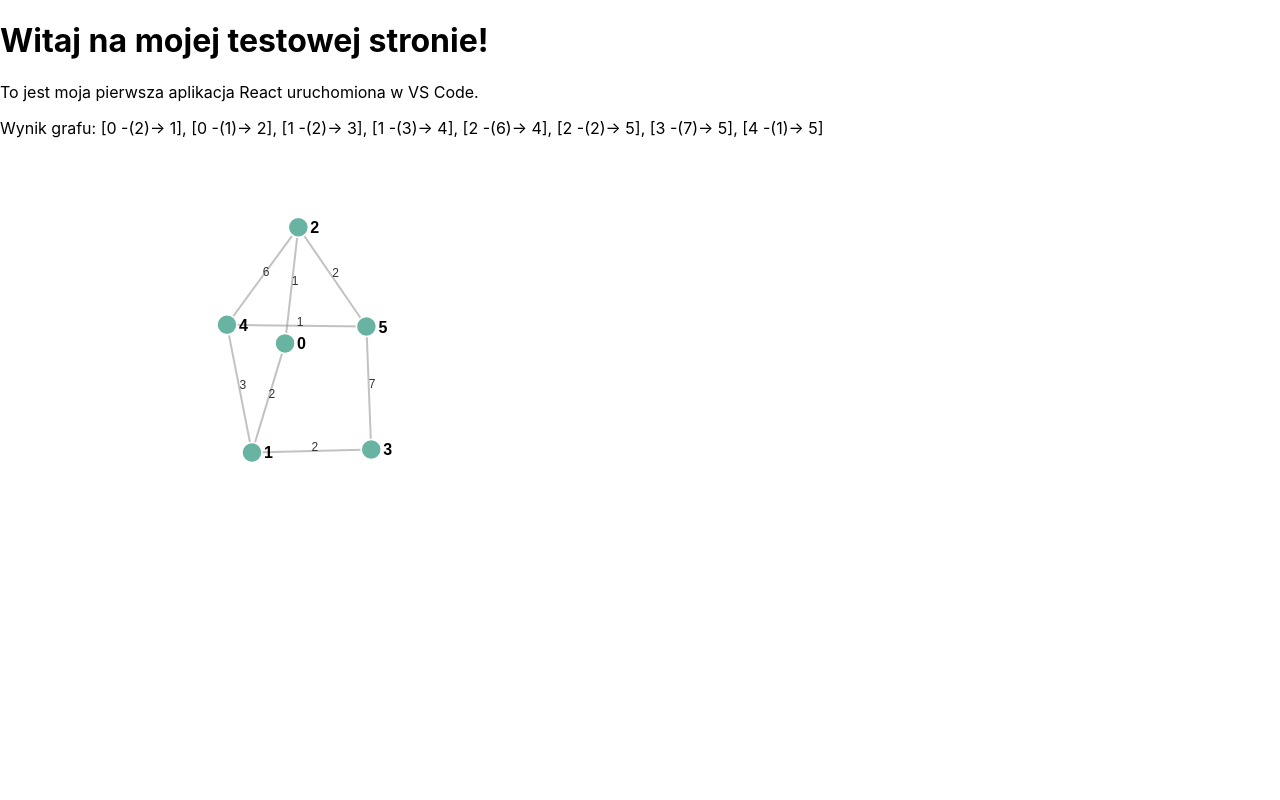
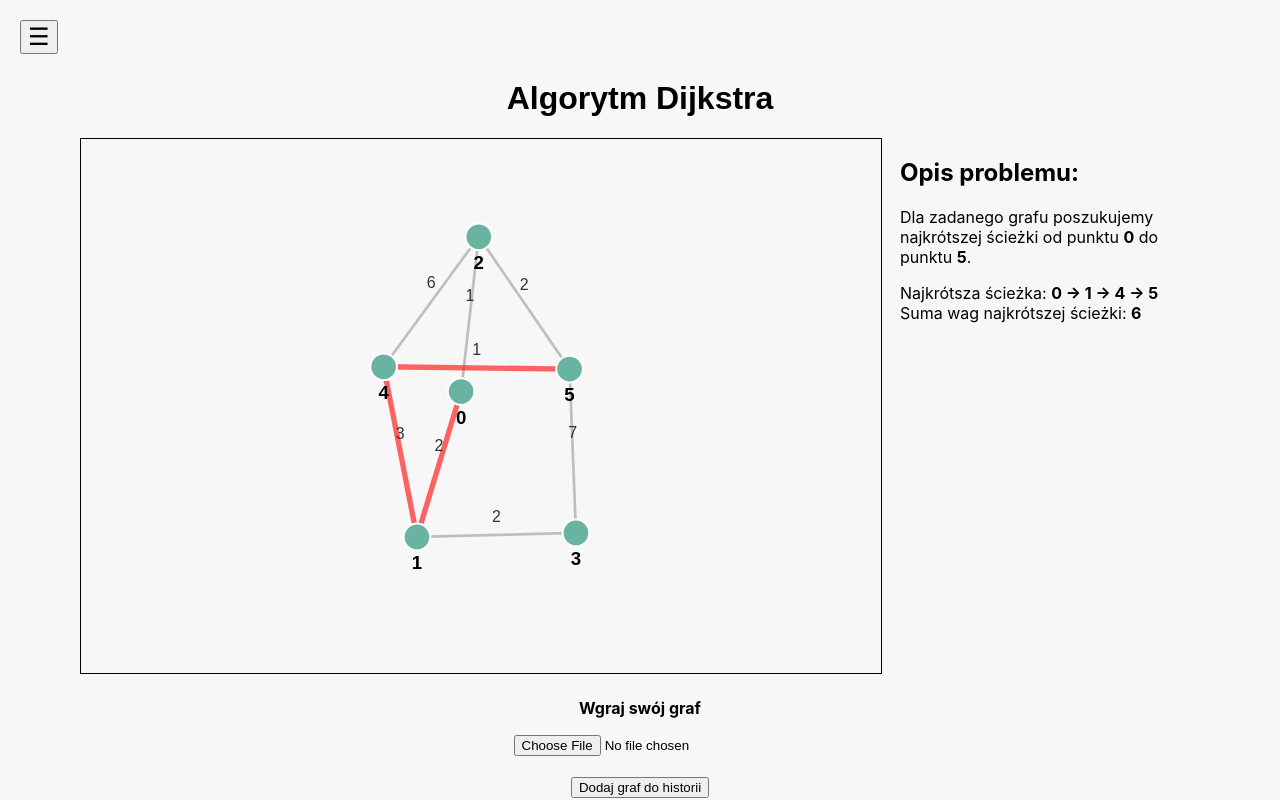
Before and after one commit to wabster341/projekt_zespolowy_Dijkstra, a React (Create React App) app: page / in a window 1280 px wide. Shown: the top 800 px of the page. Built offline with nearby package versions, Linux system fonts and the light colour scheme; no server answers.

Commit message:
Propozycja frontend

```diff
--- a/src/App.js
+++ b/src/App.js
@@ -1,39 +1,48 @@
 import React, { useEffect, useState, useRef } from 'react';
 import * as d3 from 'd3';
 
-function Graph({ graphData }) {
+function Graph({ graphData, highlightedPath }) {
   const svgRef = useRef(null);
 
   useEffect(() => {
     if (!graphData) return;
 
-    // Parse nodes and links from graphData
+    // Tworzenie unikalnych wierzchołków
     const nodes = Array.from(new Set(graphData.flatMap(d => [d.source, d.target])))
       .map(id => ({ id }));
     const links = graphData.map(({ source, target, weight }) => ({ source, target, weight }));
 
+    // Czyszczenie SVG przed ponownym rysowaniem
     const svg = d3.select(svgRef.current)
-      .attr("width", 600)
-      .attr("height", 400);
+      .selectAll("*")
+      .remove();
 
+    const svgElement = d3.select(svgRef.current)
+      .attr("viewBox", "0 0 600 400")
+      .attr("preserveAspectRatio", "xMidYMid meet")
+      .style("border", "1px solid black")
+      .style("width", "100%")
+      .style("height", "auto");
+
+    // Inicjalizacja symulacji
     const simulation = d3.forceSimulation(nodes)
       .force("link", d3.forceLink(links).id(d => d.id).distance(100))
       .force("charge", d3.forceManyBody().strength(-300))
       .force("center", d3.forceCenter(300, 200))
-      .force("collide", d3.forceCollide(30)); // Prevent overlapping
+      .force("collide", d3.forceCollide(30));
 
-    // Draw edges (links)
-    const link = svg.append("g")
+    // Rysowanie krawędzi
+    const link = svgElement.append("g")
       .attr("class", "links")
       .selectAll("line")
       .data(links)
       .enter().append("line")
       .attr("stroke", "#999")
       .attr("stroke-opacity", 0.6)
-      .attr("stroke-width", 2); // Set a uniform stroke width
+      .attr("stroke-width", 2);
 
-    // Draw edge weights
-    const edgeLabels = svg.append("g")
+    // Rysowanie etykiet krawędzi
+    const edgeLabels = svgElement.append("g")
       .attr("class", "edge-labels")
       .selectAll("text")
       .data(links)
@@ -41,10 +50,12 @@ function Graph({ graphData }) {
       .attr("font-family", "sans-serif")
       .attr("font-size", 12)
       .attr("fill", "#333")
+      .attr("text-anchor", "middle")
+      .attr("dy", -5) // Przesunięcie etykiet nieco w górę
       .text(d => d.weight);
 
-    // Draw nodes
-    const node = svg.append("g")
+    // Rysowanie wierzchołków
+    const node = svgElement.append("g")
       .attr("class", "nodes")
       .selectAll("circle")
       .data(nodes)
@@ -54,51 +65,85 @@ function Graph({ graphData }) {
       .attr("stroke", "#fff")
       .attr("stroke-width", 1.5);
 
-    // Add bold, larger labels for nodes
-    const labels = svg.append("g")
+    // Rysowanie etykiet wierzchołków
+    const labels = svgElement.append("g")
       .attr("class", "labels")
       .selectAll("text")
       .data(nodes)
       .enter().append("text")
-      .attr("dy", 3)
+      .attr("dy", 4)
       .attr("font-family", "sans-serif")
-      .attr("font-size", 16)  // Larger font size
-      .attr("font-weight", "bold") // Make it bold
-      .attr("fill", "#000") // Darker color for visibility
+      .attr("font-size", 14)
+      .attr("font-weight", "bold")
+      .attr("fill", "#000")
+      .attr("text-anchor", "middle")
       .text(d => d.id);
 
-    // Update positions on each tick of the simulation
     simulation.on("tick", () => {
+      // Ograniczenie pozycji wierzchołków do granic SVG
+      nodes.forEach(d => {
+        d.x = Math.max(20, Math.min(580, d.x));
+        d.y = Math.max(20, Math.min(370, d.y));
+      });
+
+      // Aktualizacja pozycji krawędzi
       link
         .attr("x1", d => d.source.x)
         .attr("y1", d => d.source.y)
         .attr("x2", d => d.target.x)
         .attr("y2", d => d.target.y);
 
-      // Position edge weight labels at the midpoint of each edge
+      // Aktualizacja pozycji etykiet krawędzi
       edgeLabels
         .attr("x", d => (d.source.x + d.target.x) / 2)
-        .attr("y", d => (d.source.y + d.target.y) / 2);
+        .attr("y", d => (d.source.y + d.target.y) / 2 - 5); // Przesunięcie etykiet
 
+      // Aktualizacja pozycji wierzchołków
       node
         .attr("cx", d => d.x)
         .attr("cy", d => d.y);
 
+      // Aktualizacja pozycji etykiet wierzchołków
       labels
-        .attr("x", d => d.x + 12)
-        .attr("y", d => d.y + 3);
+        .attr("x", d => d.x)
+        .attr("y", d => d.y + 20); // Przesunięcie etykiet poniżej wierzchołków
     });
 
-    // Cleanup function to remove previous SVG content on unmount
-    return () => svg.selectAll("*").remove();
-  }, [graphData]);
+    // Wyróżnianie ścieżki
+    if (highlightedPath) {
+      link
+        .attr("stroke", d => {
+          return highlightedPath.some(pathLink => (
+            (pathLink.source === d.source.id && pathLink.target === d.target.id) ||
+            (pathLink.source === d.target.id && pathLink.target === d.source.id)
+          )) ? "#ff0000" : "#999";
+        })
+        .attr("stroke-width", d => {
+          return highlightedPath.some(pathLink => (
+            (pathLink.source === d.source.id && pathLink.target === d.target.id) ||
+            (pathLink.source === d.target.id && pathLink.target === d.source.id)
+          )) ? 4 : 2;
+        });
+    }
 
-  return <svg ref={svgRef}></svg>;
+    // Debugowanie danych
+    console.log("Nodes:", nodes);
+    console.log("Links:", links);
+
+    // Czyszczenie SVG przy odmontowaniu komponentu
+    return () => {
+      simulation.stop();
+      svgElement.selectAll("*").remove();
+    };
+  }, [graphData, highlightedPath]);
+
+  return (
+    <svg ref={svgRef}></svg>
+  );
 }
 
 function App() {
   const [graphResult, setGraphResult] = useState([
-    // Default example graph data
     { source: 0, target: 1, weight: 2 },
     { source: 0, target: 2, weight: 1 },
     { source: 1, target: 3, weight: 2 },
@@ -109,33 +154,178 @@ function App() {
     { source: 4, target: 5, weight: 1 }
   ]);
 
-  useEffect(() => {
-    // Fetch graph data from the Flask server
-    fetch('http://127.0.0.1:5000/api/graph_result')
-      .then((response) => response.json())
-      .then((data) => setGraphResult(data.graph_result || graphResult)) // Set to API data or default
-      .catch((error) => {
-        console.error('Error fetching data:', error);
-        // Keep the default data on error
-      });
-  }, []);
+  const [highlightedPath, setHighlightedPath] = useState([
+    { source: 0, target: 1 },
+    { source: 1, target: 4 },
+    { source: 4, target: 5 }
+  ]);
 
-  const formatGraphResult = (result) => {
-    if (!result || !Array.isArray(result)) return "Loading...";
-    return result.map((item) => {
-      if (typeof item === 'object' && item.source !== undefined) {
-        return `[${item.source} -(${item.weight})-> ${item.target}]`;
-      }
-      return item;
-    }).join(", ");
+  // Historia grafów (nowa struktura)
+  const [graphHistory, setGraphHistory] = useState([
+    {
+      edges: [
+      { source: 0, target: 1, weight: 2 },
+      { source: 0, target: 2, weight: 1 },
+      { source: 1, target: 3, weight: 2 },
+      { source: 1, target: 4, weight: 3 },
+      { source: 2, target: 4, weight: 6 },
+      { source: 2, target: 5, weight: 2 },
+      { source: 3, target: 5, weight: 7 },
+      { source: 4, target: 5, weight: 1 },
+      { source: 5, target: 6, weight: 1 },
+      { source: 6, target: 7, weight: 1 },
+      { source: 7, target: 8, weight: 2 },
+      { source: 8, target: 9, weight: 1 },
+      { source: 6, target: 8, weight: 6 },
+      { source: 7, target: 9, weight: 10 }
+      ],
+      shortestPath: [
+        { source: 0, target: 1 },
+        { source: 1, target: 4 },
+        { source: 4, target: 5 },
+        { source: 5, target: 6 },
+        { source: 6, target: 7 },
+        { source: 7, target: 8 },
+        { source: 8, target: 9 },
+      ]
+    }
+  ]);
+
+  // Obsługa wgrywania pliku
+  const handleFileUpload = (event) => {
+    const file = event.target.files[0];
+    if (file) {
+      const reader = new FileReader();
+      reader.onload = (e) => {
+        try {
+          const data = JSON.parse(e.target.result);
+          if (data.graph_result) {
+            setGraphResult(data.graph_result);
+          } else {
+            console.error("Nieprawidłowy format pliku.");
+          }
+        } catch (error) {
+          console.error("Błąd podczas parsowania pliku:", error);
+        }
+      };
+      reader.readAsText(file);
+    }
   };
 
+  // Dodanie aktualnego grafu i najkrótszej ścieżki do historii
+  const addGraphToHistory = () => {
+    setGraphHistory((prevHistory) => [
+      ...prevHistory,
+      {
+        edges: graphResult, // Krawędzie grafu (dane o wagach)
+        shortestPath: highlightedPath // Najkrótsza ścieżka (bez wag)
+      }
+    ]);
+  };
+
+  // Ustawienie grafu i najkrótszej ścieżki z historii
+  const handleGraphClick = (index) => {
+    const selectedGraph = graphHistory[index];
+    setGraphResult(selectedGraph.edges); // Ustaw dane o krawędziach
+    setHighlightedPath(selectedGraph.shortestPath); // Ustaw najkrótszą ścieżkę
+  };
+
+  // Przełącznik menu
+  const [menuOpen, setMenuOpen] = useState(false);
+  const toggleMenu = () => setMenuOpen(!menuOpen);
+
   return (
-    <div>
-      <h1>Witaj na mojej testowej stronie!</h1>
-      <p>To jest moja pierwsza aplikacja React uruchomiona w VS Code.</p>
-      <p>Wynik grafu: {graphResult ? formatGraphResult(graphResult) : "Loading..."}</p>
-      <Graph graphData={graphResult} />
+    <div style={{ backgroundColor: "#f7f7f7", padding: "20px", position: "relative" }}>
+      {/* Przycisk menu */}
+      <button
+        onClick={toggleMenu}
+        style={{ position: "absolute", top: "20px", left: "20px", fontSize: "24px", zIndex: 10 }}
+      >
+        ☰
+      </button>
+
+      <h1 style={{ textAlign: "center", fontFamily: "Arial, sans-serif", marginTop: "60px" }}>
+        Algorytm Dijkstra
+      </h1>
+
+      {menuOpen && (
+        <div
+          style={{
+            position: "absolute",
+            top: 0,
+            left: 0,
+            backgroundColor: "#fff",
+            width: "250px",
+            height: "100%",
+            boxShadow: "2px 0px 5px rgba(0, 0, 0, 0.1)",
+            padding: "20px",
+            zIndex: 5
+          }}
+        >
+          <h3>Historia grafów</h3>
+          {graphHistory.map((graph, index) => (
+            <div
+              key={index}
+              style={{ cursor: "pointer", marginBottom: "10px" }}
+              onClick={() => handleGraphClick(index)}
+            >
+              <p>Graf {index + 1}</p>
+            </div>
+          ))}
+          <button onClick={toggleMenu} style={{ marginTop: "20px" }}>
+            Zamknij menu
+          </button>
+        </div>
+      )}
+
+      {/* Główna zawartość */}
+      <div
+        style={{
+          display: "flex",
+          justifyContent: "center",
+          alignItems: "flex-start",
+          marginTop: "20px",
+          flexWrap: "wrap"
+        }}
+      >
+        <div style={{ flex: "1 1 600px", maxWidth: "800px" }}>
+          <Graph graphData={graphResult} highlightedPath={highlightedPath} />
+        </div>
+        <div style={{ maxWidth: "300px", marginLeft: "20px", flex: "1 1 300px" }}>
+          <h2>Opis problemu:</h2>
+          <p>
+            Dla zadanego grafu poszukujemy najkrótszej ścieżki od punktu <b>0</b> do punktu <b>5</b>.
+          </p>
+          <p>
+            Najkrótsza ścieżka: <b>0 → 1 → 4 → 5</b>
+            <br />
+            Suma wag najkrótszej ścieżki: <b>6</b>
+          </p>
+        </div>
+      </div>
+
+      {/* Sekcja wgrywania pliku */}
+      <div style={{ marginTop: "20px", textAlign: "center" }}>
+        <p>
+          <b>Wgraj swój graf</b>
+        </p>
+        <input type="file" accept="application/json" onChange={handleFileUpload} />
+      </div>
+
+      {/* Przycisk dodania grafu do historii */}
+      <div style={{ marginTop: "20px", textAlign: "center" }}>
+        <button onClick={addGraphToHistory}>Dodaj graf do historii</button>
+      </div>
+
+      {/* Informacje o algorytmie */}
+      <div style={{ marginTop: "40px", textAlign: "center" }}>
+        <h3>O algorytmie Dijkstra</h3>
+        <p>
+          Algorytm Dijkstry służy do znajdowania najkrótszej ścieżki w grafie z wagami nieujemnymi.
+          Działa na zasadzie stopniowego wyznaczania minimalnych kosztów dojścia do każdego
+          wierzchołka.
+        </p>
+      </div>
     </div>
   );
 }
```
